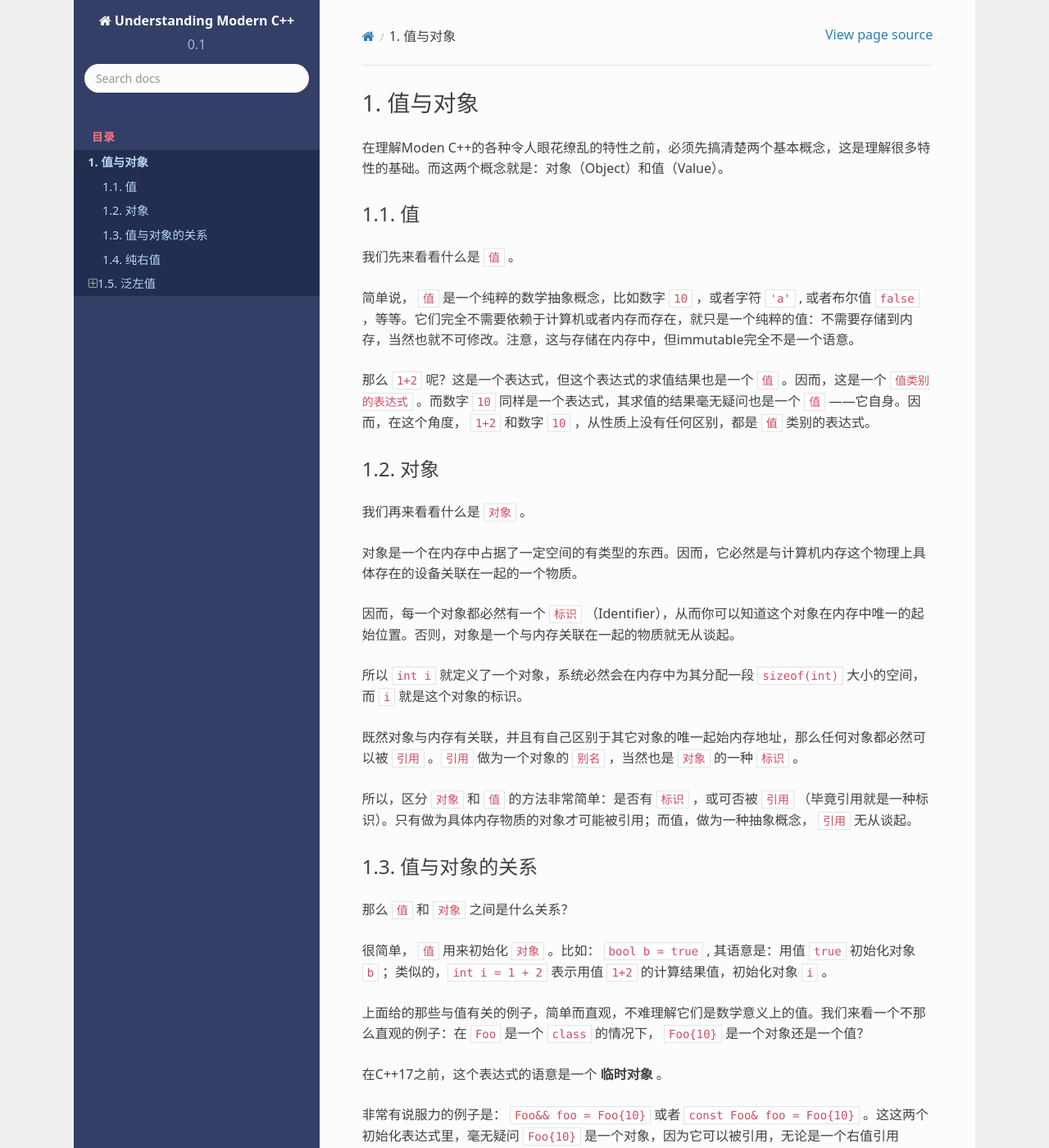
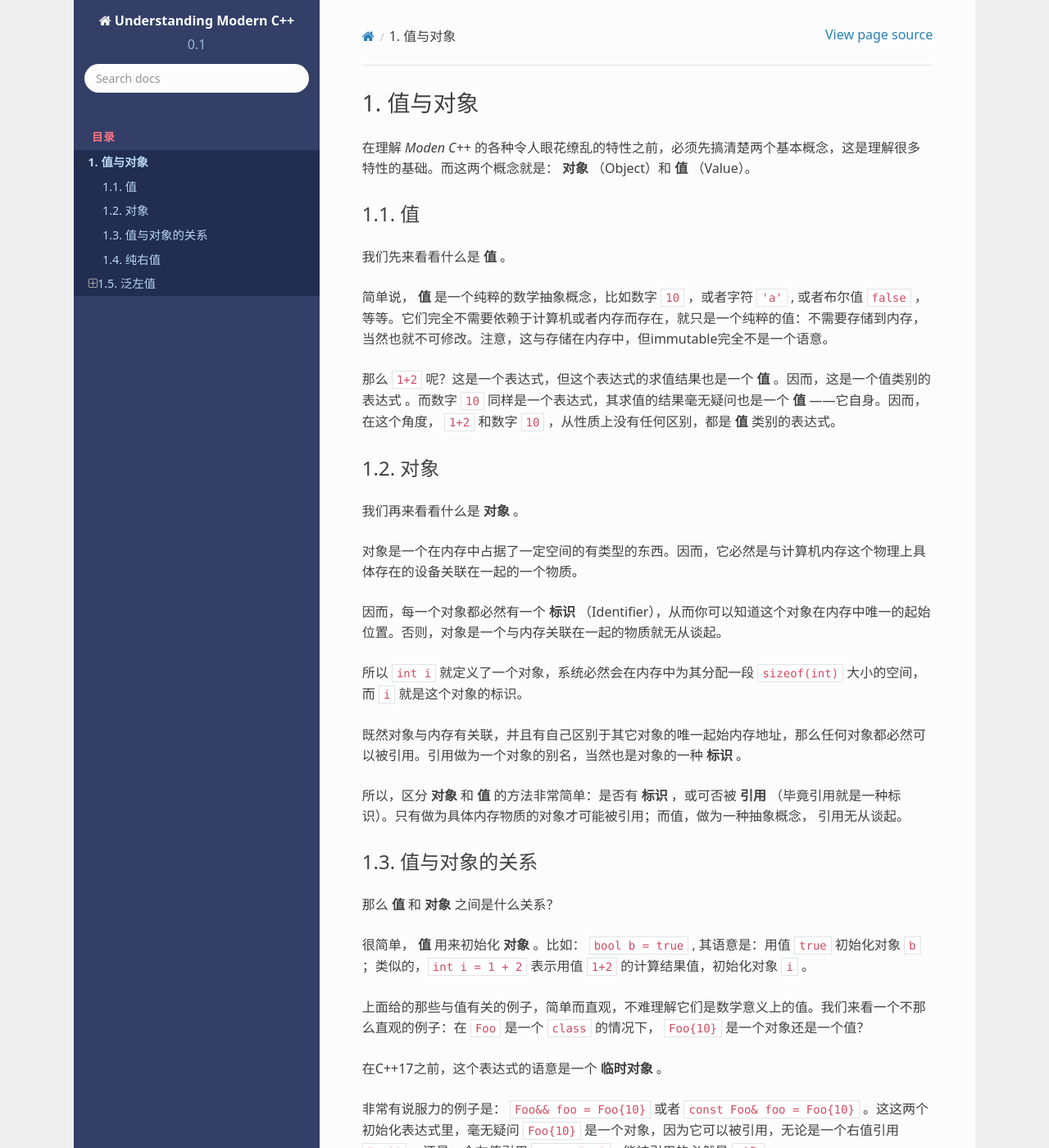
Before and after one commit to godsme/understand_modern_cpp, a Sphinx documentation site: the page built from docs/source/value-category.rst, in a window 1280 px wide and 1400 px high. Shown: the whole window at 82% size. Built offline with Sphinx 7.4.7 and the Read the Docs theme 2.0.0, drawn with Linux system fonts in a browser that asks for light colours; formulas are drawn with MathJax 3; some of the changed text lies outside the part shown.

Commit message:
refactored

```diff
--- a/docs/source/index.rst
+++ b/docs/source/index.rst
@@ -1,6 +1,6 @@
-========================
-Transaction DSL简介
-========================
+===============================
+Understanding Modern C++
+===============================
 
 .. toctree::
    :maxdepth: 2
--- a/docs/source/value-category.rst
+++ b/docs/source/value-category.rst
@@ -2,42 +2,42 @@
 值与对象
 ================
 
-在理解Moden C++的各种令人眼花缭乱的特性之前，必须先搞清楚两个基本概念，这是理解很多特性的基础。而这两个概念就是：对象（Object）和值（Value）。
+在理解 `Moden C++` 的各种令人眼花缭乱的特性之前，必须先搞清楚两个基本概念，这是理解很多特性的基础。而这两个概念就是： **对象** （Object）和 **值** （Value）。
 
 
 值
 -----------
 
-我们先来看看什么是 ``值`` 。
+我们先来看看什么是 **值** 。
 
-简单说， ``值`` 是一个纯粹的数学抽象概念，比如数字 ``10`` ，或者字符 ``'a'`` , 或者布尔值 ``false`` ，等等。它们完全不需要依赖于计算机或者内存而存在，就只是一个纯粹的值：不需要存储到内存，当然也就不可修改。注意，这与存储在内存中，但immutable完全不是一个语意。
+简单说， **值** 是一个纯粹的数学抽象概念，比如数字 ``10`` ，或者字符 ``'a'`` , 或者布尔值 ``false`` ，等等。它们完全不需要依赖于计算机或者内存而存在，就只是一个纯粹的值：不需要存储到内存，当然也就不可修改。注意，这与存储在内存中，但immutable完全不是一个语意。
 
-那么 ``1+2`` 呢？这是一个表达式，但这个表达式的求值结果也是一个 ``值`` 。因而，这是一个 ``值类别的表达式`` 。而数字 ``10`` 同样是一个表达式，其求值的结果毫无疑问也是一个 ``值`` ——它自身。因而，在这个角度， ``1+2`` 和数字 ``10`` ，从性质上没有任何区别，都是 ``值`` 类别的表达式。
+那么 ``1+2`` 呢？这是一个表达式，但这个表达式的求值结果也是一个 **值** 。因而，这是一个值类别的表达式 。而数字 ``10`` 同样是一个表达式，其求值的结果毫无疑问也是一个 **值** ——它自身。因而，在这个角度， ``1+2`` 和数字 ``10`` ，从性质上没有任何区别，都是 **值** 类别的表达式。
 
 
 对象
 ---------------
 
 
-我们再来看看什么是 ``对象`` 。
+我们再来看看什么是 **对象** 。
 
 对象是一个在内存中占据了一定空间的有类型的东西。因而，它必然是与计算机内存这个物理上具体存在的设备关联在一起的一个物质。
 
-因而，每一个对象都必然有一个 ``标识`` （Identifier），从而你可以知道这个对象在内存中唯一的起始位置。否则，对象是一个与内存关联在一起的物质就无从谈起。
+因而，每一个对象都必然有一个 **标识** （Identifier），从而你可以知道这个对象在内存中唯一的起始位置。否则，对象是一个与内存关联在一起的物质就无从谈起。
 
 所以 ``int i`` 就定义了一个对象，系统必然会在内存中为其分配一段 ``sizeof(int)`` 大小的空间，而 ``i`` 就是这个对象的标识。
 
-既然对象与内存有关联，并且有自己区别于其它对象的唯一起始内存地址，那么任何对象都必然可以被 ``引用`` 。``引用`` 做为一个对象的 ``别名`` ，当然也是 ``对象`` 的一种 ``标识`` 。
+既然对象与内存有关联，并且有自己区别于其它对象的唯一起始内存地址，那么任何对象都必然可以被引用。引用做为一个对象的别名，当然也是对象的一种 **标识** 。
 
-所以，区分 ``对象`` 和 ``值`` 的方法非常简单：是否有 ``标识`` ，或可否被 ``引用`` （毕竟引用就是一种标识）。只有做为具体内存物质的对象才可能被引用；而值，做为一种抽象概念， ``引用`` 无从谈起。
+所以，区分 **对象** 和 **值** 的方法非常简单：是否有 **标识** ，或可否被 **引用** （毕竟引用就是一种标识）。只有做为具体内存物质的对象才可能被引用；而值，做为一种抽象概念， 引用无从谈起。
 
 
 值与对象的关系
 ------------------------------
 
-那么 ``值`` 和 ``对象`` 之间是什么关系？
+那么 **值** 和 **对象** 之间是什么关系？
 
-很简单， ``值`` 用来初始化 ``对象`` 。比如： ``bool b = true`` , 其语意是：用值 ``true`` 初始化对象 ``b`` ；类似的，``int i = 1 + 2``  表示用值 ``1+2`` 的计算结果值，初始化对象 ``i`` 。
+很简单， **值** 用来初始化 **对象** 。比如： ``bool b = true`` , 其语意是：用值 ``true`` 初始化对象 ``b`` ；类似的，``int i = 1 + 2``  表示用值 ``1+2`` 的计算结果值，初始化对象 ``i`` 。
 
 上面给的那些与值有关的例子，简单而直观，不难理解它们是数学意义上的值。我们来看一个不那么直观的例子：在 ``Foo`` 是一个 ``class`` 的情况下， ``Foo{10}`` 是一个对象还是一个值？
 
@@ -53,7 +53,7 @@
 
 这就给一些设计带来了麻烦，比如，程序员不希望 ``class Foo`` 可以被 ``copy/move`` ，所有 ``Foo`` 实例的创建都必须通过一个工厂函数，比如： ``Foo makeFoo()`` 来创建；并且程序员也知道 ``copy/move constructor`` 的调用必然会被任何像样的编译器给优化掉，但就是过不了那该死的对实际运行毫无影响的语意检查那一关。
 
-于是，到了C++17，对于 类似于 ``Foo{10}`` 表达式的语意进行了重新定义，它们不再是一个 **对象** 语意，而只是一个 **值** 。即 ``Foo{10}`` 与内存临时对象再无任何关系，它就是一个 **值** ：其估值结果，是对构造函数 ``Foo(int i)`` 进行调用所产生的 **值** 。而这个 **值** ，通过等号表达式，赋值给左边的 **对象** ，正如 ``int i = 10`` 所做的那样。从语意上，不再有对象间的 ``copy/move`` ，而是直接将构造函数调用表达式作用于等号左边的 **对象** ，从而完成用 **值** 初始化 **对象** 的过程。因而，``Foo foo = Foo{10}`` ，与 ``Foo foo{10}`` ，在C++17之后，从语意上（而不是编译器优化上），完全等价。
+于是，到了C++17，对于 类似于 ``Foo{10}`` 表达式的语意进行了重新定义，它们不再是一个 **对象** 语意，而只是一个 **值** 。即 ``Foo{10}`` 与内存临时对象再无任何关系，它就是一个 **值** ：其估值结果，是对构造函数 ``Foo(int i)`` 进行调用所产生的 **值** 。而这个 **值** ，通过等号表达式，赋值给左边的 **对象** ，正如 ``int i = 10`` 所做的那样。从语意上，不再有对象间的 ``copy/move`` ，而是直接将构造函数调用表达式作用于等号左边的 **对象** ，从而完成用 **值** 初始化 **对象** 的过程。因而， ``Foo foo = Foo{10}`` ，与 ``Foo foo{10}`` ，在C++17之后，从语意上（而不是编译器优化上），完全等价。
 
 
 一旦将其当作值语意，很多表达式的理解上也不再一样。比如： ``Foo foo = Foo{Foo{Foo{10}}}``
@@ -119,10 +119,10 @@
 
 有名字的都是左值，那没名字的呢？比如，对于原型为 ``Bar&& f()`` 的函数的调用表达式 ``f()`` ，其求值的结果是一个右值引用，因而背后必然有一个对应的内存对象。因而，我们可以写出这样的语句： ``Bar bar{foo().p}`` ；在这个语句里， ``foo()`` 所返回的那个无名字的右值引用所引用的对象，其所拥有的指针 ``p`` ，被取出并用来构造另外一个对象，等整个表达式运行结束， ``foo()`` 所返回的右值引用所引用的对象就过期，也就是说，不再有效了。
 
-因而，对于这类表达式，它们首先是某个对象的标识，虽然没有名字。因而必然属于左值概念，但同时，它们之所以以右值引用的方式返回，其目的正是为了让别人将其所引用的对象资源move走，而一个对象的资源一旦被move走，对象本身就过期或失效，不应也不可再被访问。
+因而，对于这类表达式，它们首先是某个对象的标识，虽然没有名字。因而必然属于左值概念，但同时，它们之所以以右值引用的方式返回，其目的正是为了让别人将其所引用的对象资源 ``move`` 走，而一个对象的资源一旦被 ``move`` 走，对象本身就过期或失效，不应也不可再被访问。
 
 
-对于这类表达式，C++11将它们归入一个新类别： **速亡值** （eXpire Value或xvalue)。
+对于这类表达式， `C++11` 将它们归入一个新类别： **速亡值** （eXpire Value或xvalue)。
 
 速亡值是一个无名右值引用，其所引用的对象，从理论上同样也是可以取其地址的。但由于其目的是为了让别人 ``move`` 其资源，取其地址之后，程序的其它部分将无从判断，这是一个来自于速亡值对象的地址，还是一个来自于左值对象的地址，从而容易导致危险的操作。因而，对其取地址操作被禁止。
 
@@ -165,7 +165,7 @@
 
 
 
-到了C++17，从匹配行为上没有变化，但语意上却有了变化。最终导致匹配右值引用版本的不是右值类别，而是速亡值。因为纯右值会首先进行物质化，得到一个速亡值。最终是用速亡值初始化了对应函数的参数。
+到了 ``C++17`` ，从匹配行为上没有变化，但语意上却有了变化。最终导致匹配右值引用版本的不是右值类别，而是速亡值。因为纯右值会首先进行物质化，得到一个速亡值。最终是用速亡值初始化了对应函数的参数。
 
 而构造函数的匹配，一个纯右值，永远也无法匹配到 ``move`` 版本。因为 ``Foo foo = Foo{10}`` 与 ``Foo foo{10}`` 等价。而不再是将纯右值进行物质化，得到一个速亡值，然后匹配到 ``move`` 构造函数的过程。只有速亡值，才能匹配到 ``move`` 构造。比如： ``Foo foo = std::move(Foo{10})`` 将会导致 ``move`` 构造的调用。
 
@@ -175,5 +175,5 @@
    - 所有的纯右值都是 **值** 的概念；所有的泛左值都是 **对象** 的概念；
    - **纯右值** 在某些场景下会通过 **物质化** ，转化成 **速亡值** 。
    - 并非所有右值引用类型的表达式都属于 **速亡值** ；有名字的属于 **左值** ；无名字的才属于 **速亡值** ；
-   - 左值可以求地址，速亡值不可以求地址；
-   - 泛左值可以是抽象类型和不完备类型，纯右值只能是具体类型；
+   - **左值** 可以求地址，**速亡值** 不可以求地址；
+   - **泛左值** 可以是抽象类型和不完备类型，纯右值只能是具体类型；
```
